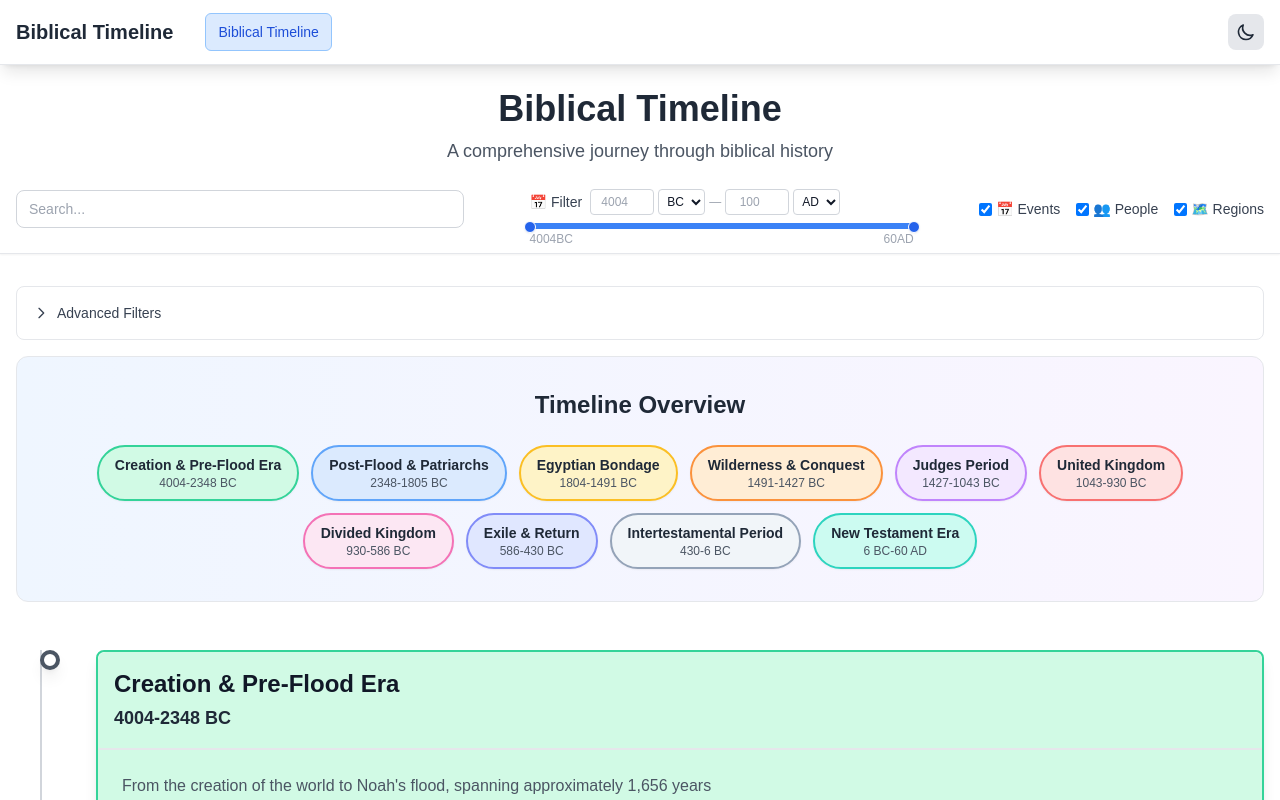
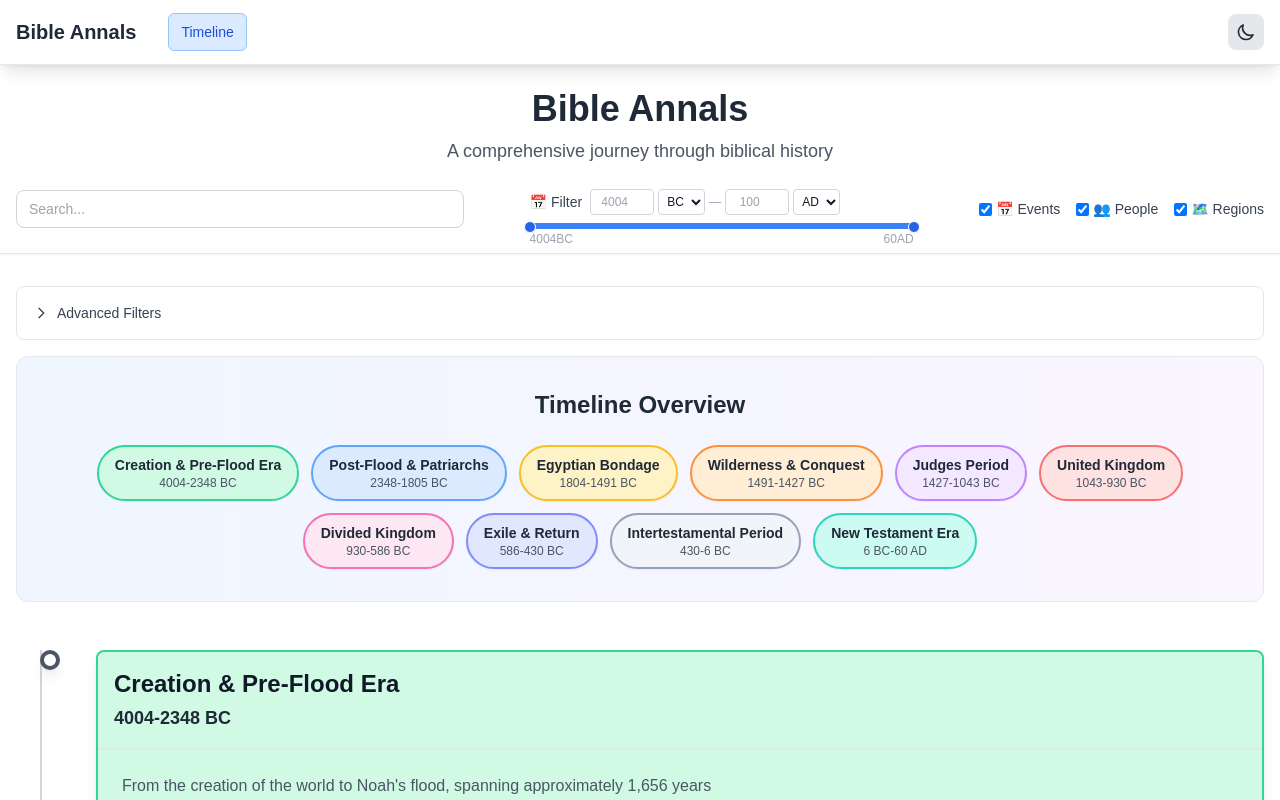
Before and after one commit to Olson3R/bibleannals, a Next.js app: page / in a window 1280 px wide. Shown: the top 800 px of the page. Built offline with nearby package versions, Linux system fonts and the light colour scheme.

Commit message:
Site has a name now

```diff
--- a/app/components/BiblicalTimeline.tsx
+++ b/app/components/BiblicalTimeline.tsx
@@ -348,7 +348,7 @@ export function BiblicalTimeline({
       <div className="sticky top-0 z-30 bg-white dark:bg-gray-900 border-b border-gray-200 dark:border-gray-700 shadow-sm">
         <div className="container mx-auto px-4 py-3 lg:py-6">
           <div className="text-center mb-3 lg:mb-6">
-            <h1 className="text-2xl lg:text-4xl font-bold text-gray-800 dark:text-gray-200 mb-1 lg:mb-2">Biblical Timeline</h1>
+            <h1 className="text-2xl lg:text-4xl font-bold text-gray-800 dark:text-gray-200 mb-1 lg:mb-2">Bible Annals</h1>
             <p className="text-sm lg:text-lg text-gray-600 dark:text-gray-400 hidden lg:block">
               A comprehensive journey through biblical history
             </p>
--- a/app/components/Navigation.tsx
+++ b/app/components/Navigation.tsx
@@ -8,7 +8,7 @@ export function Navigation() {
   const pathname = usePathname();
 
   const navItems = [
-    { href: '/', label: 'Biblical Timeline', description: 'Comprehensive biblical history with events, people, and regions' }
+    { href: '/', label: 'Timeline', description: 'Comprehensive biblical history with events, people, and regions' }
   ];
 
   return (
@@ -17,7 +17,7 @@ export function Navigation() {
         <div className="flex items-center justify-between h-16">
           <div className="flex items-center space-x-8">
             <Link href="/" className="text-xl font-bold text-gray-800 dark:text-gray-200 hover:text-blue-600 dark:hover:text-blue-400 transition-colors">
-              Biblical Timeline
+              Bible Annals
             </Link>
             <div className="hidden md:flex space-x-6">
               {navItems.map(({ href, label, description }) => (
--- a/app/layout.tsx
+++ b/app/layout.tsx
@@ -16,7 +16,7 @@ const geistMono = localFont({
 });
 
 export const metadata: Metadata = {
-  title: "Biblical Timeline - From Creation to the Early Church",
+  title: "Bible Annals - From Creation to the Early Church",
   description: "A comprehensive journey through biblical history, showcasing key events, influential people, and significant locations from Creation to the early church era.",
 };
 
--- a/app/types/biblical.ts
+++ b/app/types/biblical.ts
@@ -1,4 +1,4 @@
-// TypeScript interfaces for Biblical Timeline application
+// TypeScript interfaces for Bible Annals application
 
 export interface BiblicalPerson {
   id: string;
--- a/app/utils/date-range.ts
+++ b/app/utils/date-range.ts
@@ -56,7 +56,7 @@ export function calculateDateRangeFromPeriods(periods: TimelinePeriod[]): { minY
   return { minYear, maxYear };
 }
 
-// Default date range based on known biblical timeline (4004 BC to 60 AD)
+// Default date range based on known biblical chronology (4004 BC to 60 AD)
 export const DEFAULT_DATE_RANGE = {
   minYear: -4004,
   maxYear: 60
--- a/app/utils/search.ts
+++ b/app/utils/search.ts
@@ -1,4 +1,4 @@
-// Search utility functions for biblical timeline
+// Search utility functions for Bible Annals
 
 import type { BiblicalPerson, BiblicalEvent, BiblicalRegion, TimelinePeriod, SearchResults } from '../types/biblical';
 import { isWithinDateRange } from './date-parsing';
```
Also changed, not shown: 2 other files (tests, documents, lock files or other folders).
